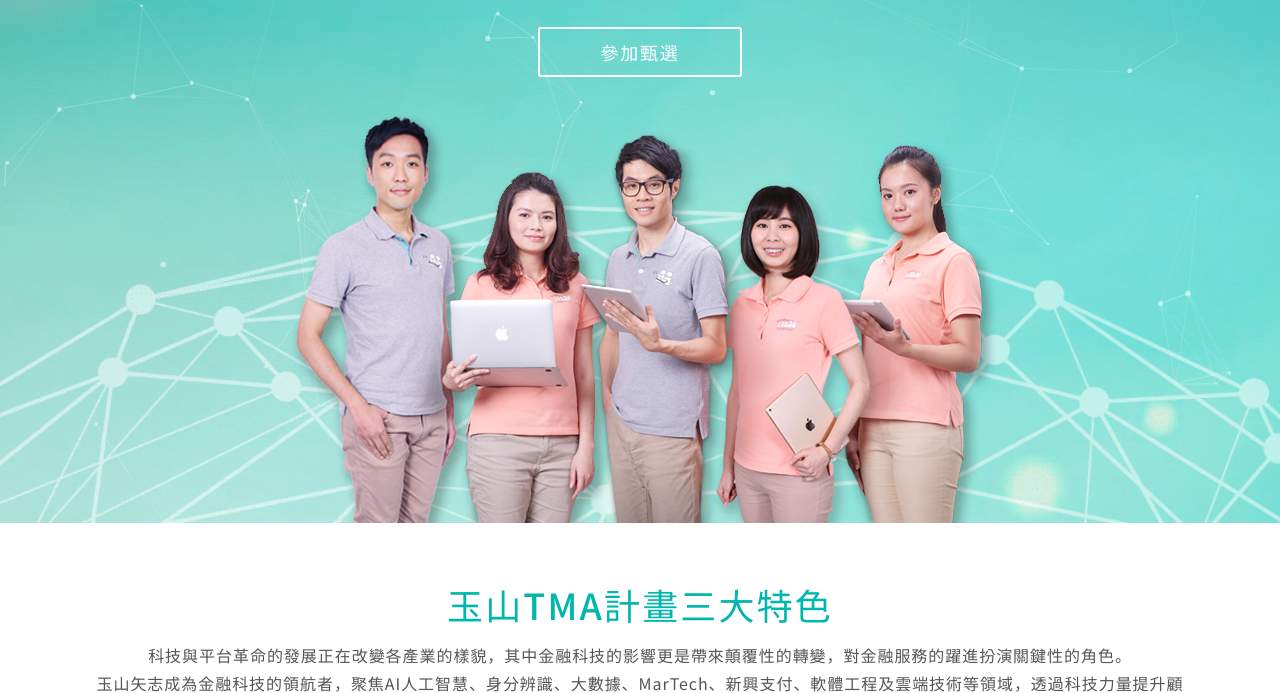
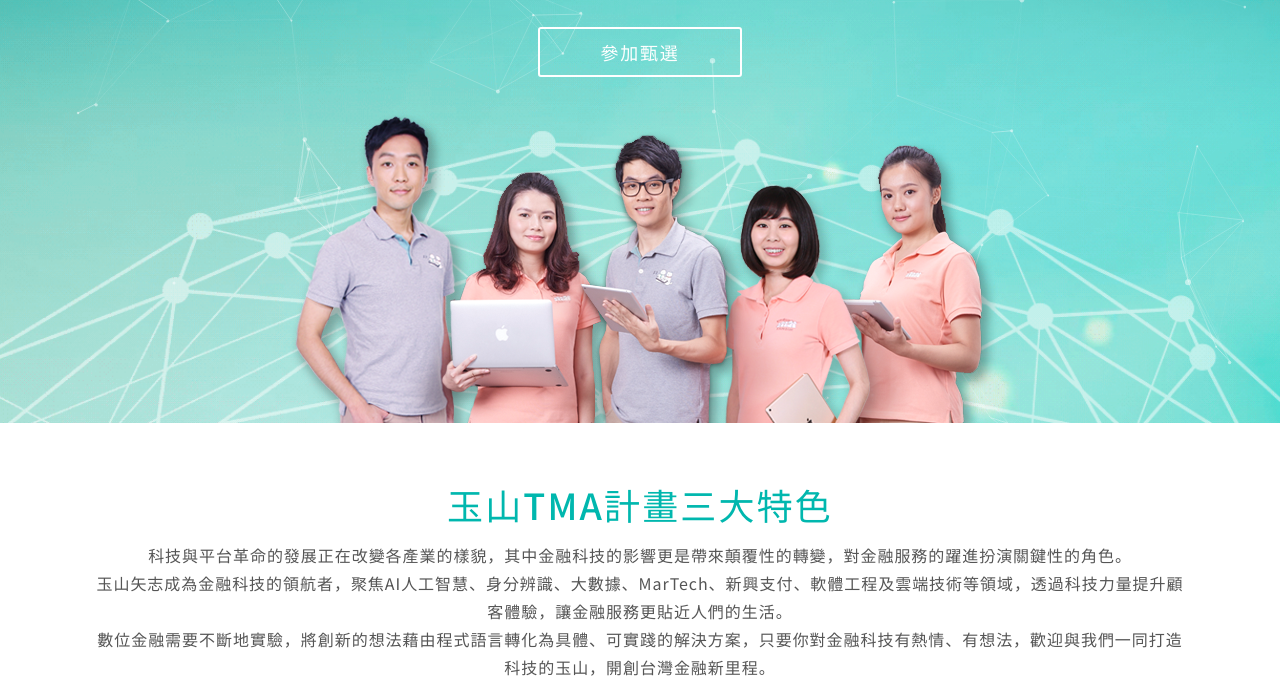
Before and after one commit to Ya-TienHsin/MA, a plain HTML site: page tma.html in a window 1280 px wide. Shown: the part 317-1010 px from the top of the page. Drawn offline with nearby package versions, Linux system fonts and the light colour scheme.

Commit message:
更新TMA/TA

```diff
--- a/css/new/share.css
+++ b/css/new/share.css
@@ -65,7 +65,12 @@
   position: fixed;
   z-index: 99999;
   top: 0px; }
-
+  .header ul{
+    z-index: 5;
+  }
+.header ul.navbar-nav{
+  z-index: 4;
+}
 .navbar-nav {
   display: flex;
   justify-content: flex-end;
--- a/css/tma.css
+++ b/css/tma.css
@@ -23,7 +23,7 @@
 .area-kv {
     padding-top: 40px;
     background-attachment: fixed;
-    height: 800px;
+    height: 700px;
     min-height: auto;
 }
 
@@ -190,7 +190,7 @@
 .timeline-bg{
     padding-bottom: 31px;
 }
-#particles-js{
+#particles-js,#particles-js2{
     position: absolute;
     width: 100%;
     height: 100%;
--- a/js/new/particle_my.js
+++ b/js/new/particle_my.js
@@ -1,4 +1,114 @@
 particlesJS("particles-js", {
+    "particles": {
+        "number": {
+            "value": 57,
+            "density": {
+                "enable": true,
+                "value_area": 631.3181133058181
+            }
+        },
+        "color": {
+            "value": "#ffffff"
+        },
+        "shape": {
+            "type": "circle",
+            "stroke": {
+                "width": 0,
+                "color": "#000000"
+            },
+            "polygon": {
+                "nb_sides": 5
+            },
+            "image": {
+                "src": "img/github.svg",
+                "width": 100,
+                "height": 100
+            }
+        },
+        "opacity": {
+            "value": 0.5,
+            "random": false,
+            "anim": {
+                "enable": false,
+                "speed": 1,
+                "opacity_min": 0.1,
+                "sync": false
+            }
+        },
+        "size": {
+            "value": 3,
+            "random": true,
+            "anim": {
+                "enable": false,
+                "speed": 40,
+                "size_min": 0.1,
+                "sync": false
+            }
+        },
+        "line_linked": {
+            "enable": true,
+            "distance": 150,
+            "color": "#ffffff",
+            "opacity": 0.4,
+            "width": 1
+        },
+        "move": {
+            "enable": true,
+            "speed": 6,
+            "direction": "none",
+            "random": false,
+            "straight": false,
+            "out_mode": "out",
+            "bounce": false,
+            "attract": {
+                "enable": false,
+                "rotateX": 600,
+                "rotateY": 1200
+            }
+        }
+    },
+    "interactivity": {
+        "detect_on": "canvas",
+        "events": {
+            "onhover": {
+                "enable": true,
+                "mode": "repulse"
+            },
+            "onclick": {
+                "enable": true,
+                "mode": "push"
+            },
+            "resize": true
+        },
+        "modes": {
+            "grab": {
+                "distance": 400,
+                "line_linked": {
+                    "opacity": 1
+                }
+            },
+            "bubble": {
+                "distance": 400,
+                "size": 40,
+                "duration": 2,
+                "opacity": 8,
+                "speed": 3
+            },
+            "repulse": {
+                "distance": 200,
+                "duration": 0.4
+            },
+            "push": {
+                "particles_nb": 4
+            },
+            "remove": {
+                "particles_nb": 2
+            }
+        }
+    },
+    "retina_detect": true
+});
+particlesJS("particles-js2", {
     "particles": {
         "number": {
             "value": 57,
--- a/tma.html
+++ b/tma.html
@@ -166,6 +166,7 @@
             </ul>
         </section>
         <section id="flow" class="area-flow">
+            <div id="particles-js2"></div>
             <h2 class="section-title">培育流程</h2>
             <div class="pc-max-width">
                 <img class="flow-decorations gear-yellow circle" src="images/tma/flow-module-gear-yellow.png" alt="">
@@ -247,10 +248,10 @@
                         <h3 class="popup-title">在挑戰的當下，把握每個成長的機會</h3>
                         <ul class="popup-txt">
                             <li class="popup-sub-title">資訊處 陳正庭(交通大學資管所)</li>
-                            <li>當你身處一個具有挑戰性的工作，你才會發現自己時時都在進步。TMA的計畫讓我有更大的舞台去挑戰自己，舞台上的表現取決於自己努力，掌握機會展現自己的價值，更讓我從中獲得成就感。<br>
-                                身為職場新鮮人的我，在這裡有完整的教育訓練制度及實地到銀行的各部門學習，讓自己對銀行整體架構更了解，玉山在Fintech發展與新技術的發展也積極投入，讓我進入銀行工作不只是在開發，還可以參與系統架構設計、技術研究，並投入專案增加實戰經驗，更能參與決策討論，培養更高的視野。<br>
-                                在選擇TMA這份工作時，可以先問自己是否是願意挑戰自己的人？這是一條不好走的捷徑，在路上面對困難解決問題，都會成為你的養分，讓你能夠積極邁出步伐，面對下一個挑戰。
+                            <li>當你身處一個具有挑戰性的工作，你才會發現自己時時都在進步。TMA的計畫讓我有更大的舞台去挑戰自己，舞台上的表現取決於自己努力，掌握機會展現自己的價值，更讓我從中獲得成就感。
                             </li>
+                            <li>身為職場新鮮人的我，在這裡有完整的教育訓練制度及實地到銀行的各部門學習，讓自己對銀行整體架構更了解，玉山在Fintech發展與新技術的發展也積極投入，讓我進入銀行工作不只是在開發，還可以參與系統架構設計、技術研究，並投入專案增加實戰經驗，更能參與決策討論，培養更高的視野。</li>
+                            <li>在選擇TMA這份工作時，可以先問自己是否是願意挑戰自己的人？這是一條不好走的捷徑，在路上面對困難解決問題，都會成為你的養分，讓你能夠積極邁出步伐，面對下一個挑戰。</li>
                         </ul>
                     </div>
                 </div>
@@ -260,8 +261,9 @@
                         <h3 class="popup-title">發揮所長，帶來改變</h3>
                         <ul class="popup-txt">
                             <li class="popup-sub-title">數位金融處 陳潔熹(台灣大學資管所)</li>
-                            <li>在加入玉山以前，銀行業對我來說是完全未知的一個領域，而在訓練模組中不但有機會能夠了解整個銀行的運作和其中複雜的產品，更對於做資料分析和機器學習模型有很大的舞台。豐富的資料和鼓勵創新的風氣，並跟上數位轉型的趨勢，在兩年內就能夠參與從銀行風險模型、自然語言處理、將深度學習運用在圖學等各式各樣最新的技術。<br>技術能力的不斷進步固然重要，在這裡也持續激勵自己「解決問題」的能力，學習如何提出問題、面對挑戰、尋找資源，只要願意就有機會發揮自己的所長，帶來改變、聰明冒險。
+                            <li>在加入玉山以前，銀行業對我來說是完全未知的一個領域，而在訓練模組中不但有機會能夠了解整個銀行的運作和其中複雜的產品，更對於做資料分析和機器學習模型有很大的舞台。豐富的資料和鼓勵創新的風氣，並跟上數位轉型的趨勢，在兩年內就能夠參與從銀行風險模型、自然語言處理、將深度學習運用在圖學等各式各樣最新的技術。
                             </li>
+                            <li>技術能力的不斷進步固然重要，在這裡也持續激勵自己「解決問題」的能力，學習如何提出問題、面對挑戰、尋找資源，只要願意就有機會發揮自己的所長，帶來改變、聰明冒險。</li>
                         </ul>
                     </div>
                 </div>
@@ -271,9 +273,11 @@
                         <h3 class="popup-title">多元發展與挑戰，不自我設限</h3>
                         <ul class="popup-txt">
                             <li class="popup-sub-title">信用卡暨支付金融事業處 楊曜誠(伊利諾大學科管所)</li>
-                            <li>在玉山擔任TMA兩年的時間，除了專業技術的成長，參與各式各樣的專案、年度策略制定、研討會等，多元的挑戰及學習機會，讓我快速累積了許多實戰的經驗。<br>有幸在加入玉山不久後，就參與了信用卡處大型系統的規劃。從一開始的策略架構規劃到實際落地成各個系統模組，讓我在市場趨勢、專案管理、系統建置及技術研究等都能一同參與，如：透過Domain-Driven
-                                Design方法論的使用，清楚劃分系統邊界；DevOps導入，讓團隊內部開發更加敏捷且安全；而實際參與系統建置專案不僅提升系統分析、設計、開發技能，更熟知支付產業的運作。<br>玉山擁有堅強且互相扶持的團隊，在面對支付市場快速且劇烈的變化下，不斷的創新，讓我們能夠一直走在最前端。
+                            <li>在玉山擔任TMA兩年的時間，除了專業技術的成長，參與各式各樣的專案、年度策略制定、研討會等，多元的挑戰及學習機會，讓我快速累積了許多實戰的經驗。
                             </li>
+                            <li>有幸在加入玉山不久後，就參與了信用卡處大型系統的規劃。從一開始的策略架構規劃到實際落地成各個系統模組，讓我在市場趨勢、專案管理、系統建置及技術研究等都能一同參與，如：透過Domain-Driven
+                                Design方法論的使用，清楚劃分系統邊界；DevOps導入，讓團隊內部開發更加敏捷且安全；而實際參與系統建置專案不僅提升系統分析、設計、開發技能，更熟知支付產業的運作。</li>
+                            <li>玉山擁有堅強且互相扶持的團隊，在面對支付市場快速且劇烈的變化下，不斷的創新，讓我們能夠一直走在最前端。</li>
                         </ul>
                     </div>
                 </div>
@@ -283,8 +287,9 @@
                         <h3 class="popup-title">探索極限，發揮你的影響力</h3>
                         <ul class="popup-txt">
                             <li class="popup-sub-title">數位金融處 許安廷 (政治大學資管所)</li>
-                            <li>玉山是不吝於提供舞台和機會的公司，同時擁有模型及系統的磨礪機會，緊密結合AI應用與業務流程，創造價值，我們使用機器學習方法來識別身份證，加快信用卡自動申請流程，並引入了全文本搜索引擎平台，帶來更彈性的搜尋與分析方法。實質的專案管理經驗，磨練了許多專案管理技能和方法；挫折和困難帶來了快速且難得的自我成長，並學習如何領導團隊成長並實現共同目標，更圓融的應對進退與跨團隊溝通。<br>生命的意義就是你走過的路，你經歷過的事，面對挑戰、解決問題的過程並不容易，但卻是很棒的成長養分，「探索極限，發揮你的影響力」，期待我們都能超越極限，並為這個世界帶來更多美麗的變化。
+                            <li>玉山是不吝於提供舞台和機會的公司，同時擁有模型及系統的磨礪機會，緊密結合AI應用與業務流程，創造價值，我們使用機器學習方法來識別身份證，加快信用卡自動申請流程，並引入了全文本搜索引擎平台，帶來更彈性的搜尋與分析方法。實質的專案管理經驗，磨練了許多專案管理技能和方法；挫折和困難帶來了快速且難得的自我成長，並學習如何領導團隊成長並實現共同目標，更圓融的應對進退與跨團隊溝通。
                             </li>
+                            <li>生命的意義就是你走過的路，你經歷過的事，面對挑戰、解決問題的過程並不容易，但卻是很棒的成長養分，「探索極限，發揮你的影響力」，期待我們都能超越極限，並為這個世界帶來更多美麗的變化。</li>
                         </ul>
                     </div>
                 </div>
```
